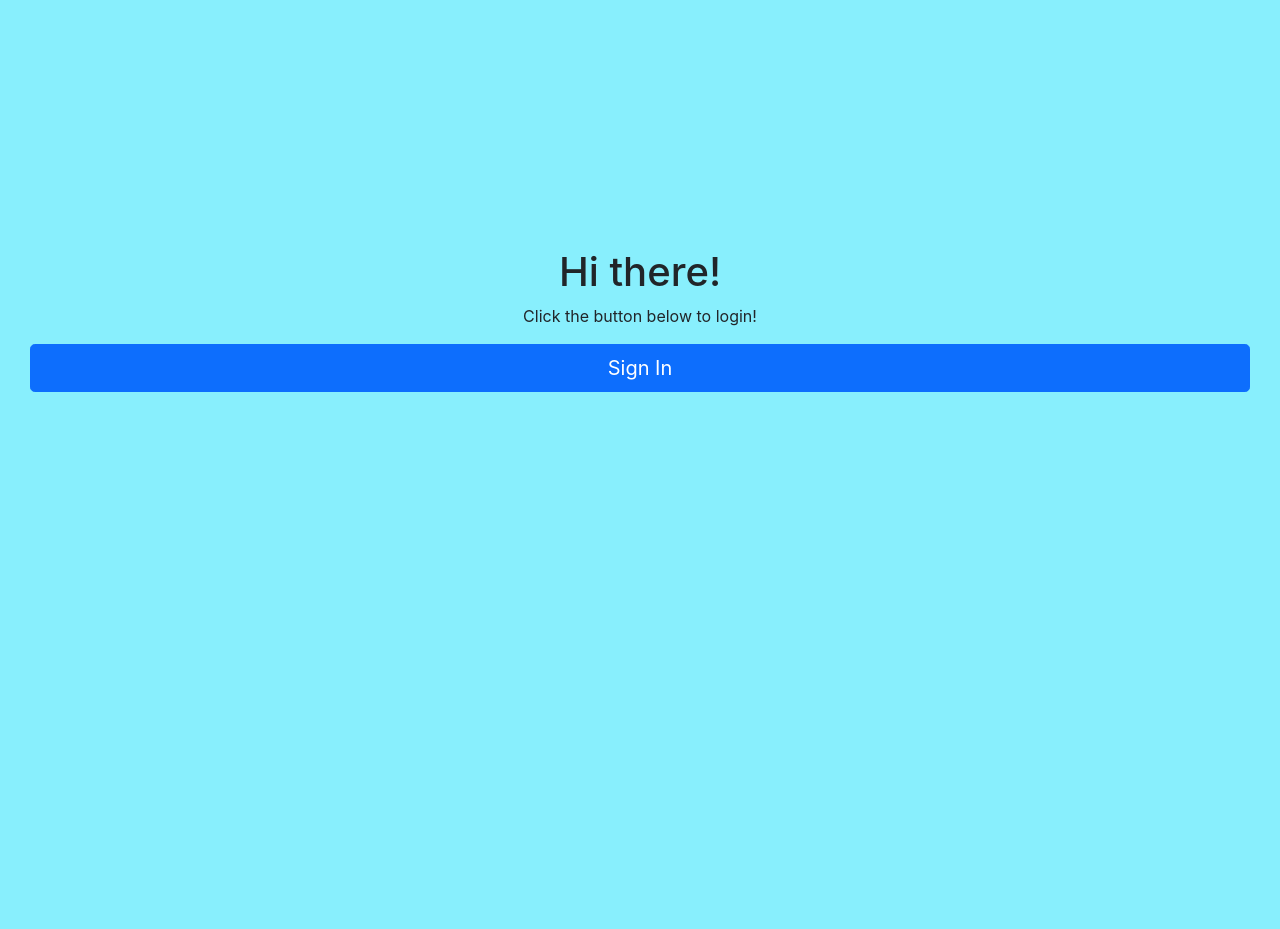
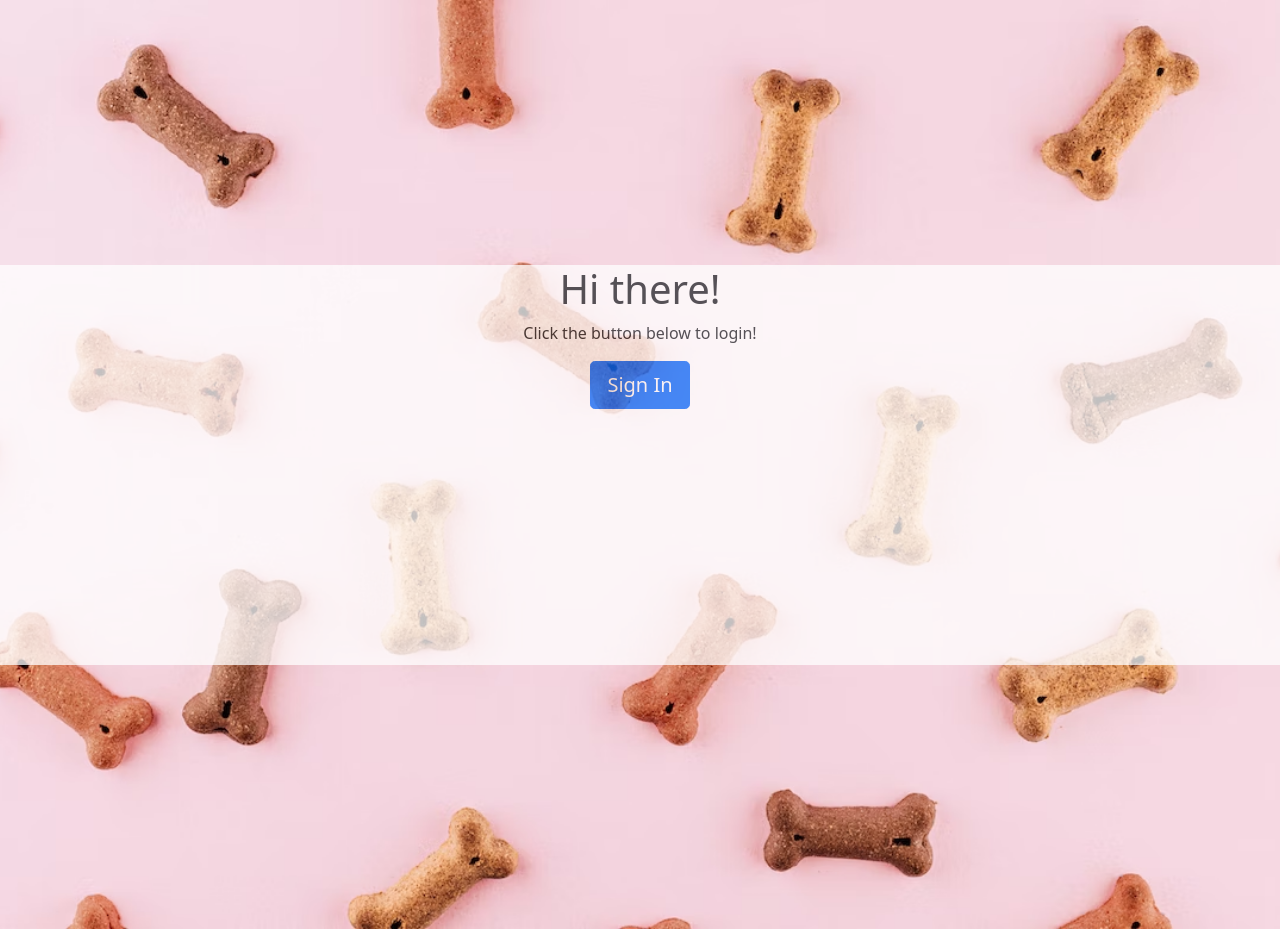
Before and after one commit to lesleyjkeyes/playdate-client, a Next.js app: page / in a window 1280 px wide. Before the commit the page ends 800 px from the top, so only its background shows below. Built offline with nearby package versions, Linux system fonts and the light colour scheme; no server answers.

Commit message:
finished traits

```diff
--- a/components/PetCard.js
+++ b/components/PetCard.js
@@ -33,7 +33,7 @@ export default function PetCard({ petObj, onUpdate }) {
       <CardActionArea>
         <CardMedia
           component="img"
-          height="140"
+          height="345"
           image={petObj?.profile_image}
           alt={petObj?.name}
         />
--- a/components/Signin.js
+++ b/components/Signin.js
@@ -1,27 +1,34 @@
 import React from 'react';
 import { Button } from 'react-bootstrap';
 import { signIn } from '../utils/auth';
+import dogBones from '../images/dogBones.avif';
 
 function Signin() {
   return (
     <div
+      id="sign-in-background"
       className="text-center d-flex flex-column justify-content-center align-content-center"
       style={{
-        height: '90vh',
-        padding: '30px',
-        margin: '0 auto',
-        zIndex: 1,
-        minHeight: '25rem',
-        width: '100%',
-        minWidth: '30rem',
-        paddingBlock: '0 5rem',
+        backgroundImage: `url(${dogBones.src})`,
+        height: 929,
+        backgroundPosition: 'center',
+        backgroundRepeat: 'no-repeat',
+        backgroundSize: 'cover',
       }}
     >
-      <h1>Hi there!</h1>
-      <p>Click the button below to login!</p>
-      <Button type="button" size="lg" className="copy-btn" onClick={signIn}>
-        Sign In
-      </Button>
+      <div
+        style={{
+          backgroundColor: 'white',
+          opacity: 0.75,
+          height: 400,
+        }}
+      >
+        <h1>Hi there!</h1>
+        <p>Click the button below to login!</p>
+        <Button type="button" size="lg" className="copy-btn" onClick={signIn}>
+          Sign In
+        </Button>
+      </div>
     </div>
   );
 }
--- a/pages/index.js
+++ b/pages/index.js
@@ -2,6 +2,7 @@ import { useEffect, useState } from 'react';
 import { useAuth } from '../utils/context/authContext';
 import PetCard from '../components/PetCard';
 import { getAllPets } from '../utils/data/petData';
+// import homepage from '../images/homepage.jpg';
 
 function Home() {
   const { user } = useAuth();
@@ -18,10 +19,22 @@ function Home() {
   }, []);
 
   return (
-    <div>
-      {pets?.map((pet) => (
-        <PetCard key={pet.id} petObj={pet} user={user} opts={{ height: '160', width: '280' }} onUpdate={getPets} />
-      ))}
+    <div
+      className="homepage"
+      // style={{
+      //   backgroundImage: `url(${homepage.src})`,
+      //   height: 400,
+      //   width: 200,
+      //   // backgroundPosition: 'center',
+      //   // backgroundRepeat: 'no-repeat',
+      //   // backgroundSize: 'cover',
+      // }}
+    >
+      <div className="petCards">
+        {pets?.map((pet) => (
+          <PetCard key={pet.id} petObj={pet} user={user} opts={{ height: '160', width: '280' }} onUpdate={getPets} />
+        ))}
+      </div>
     </div>
   );
 }
--- a/styles/globals.css
+++ b/styles/globals.css
@@ -1,7 +1,7 @@
 @import 'bootstrap/dist/css/bootstrap.css';
 
-html,
-body {
+html {
+  height: 100%;
   padding: 0;
   margin: 0;
   font-family: -apple-system, BlinkMacSystemFont, Segoe UI, Roboto, Oxygen,
@@ -18,5 +18,15 @@ a {
 }
 
 body {
-  background-color: #88effd;
+  background-color: #ffffff;
 }
+
+.petCards {
+  display: flex;
+  /* justify-content: space-evenly; */
+  flex-wrap: wrap;
+  /* align-content: space-between; */
+  gap: 5rem;
+  padding: 1rem;
+  margin: 1rem;
+}
```
Also changed, not shown: components/forms/PetForm.js (+60 -2 lines), images/dogBones.avif (added), 1 other file (tests, documents, lock files or other folders).
